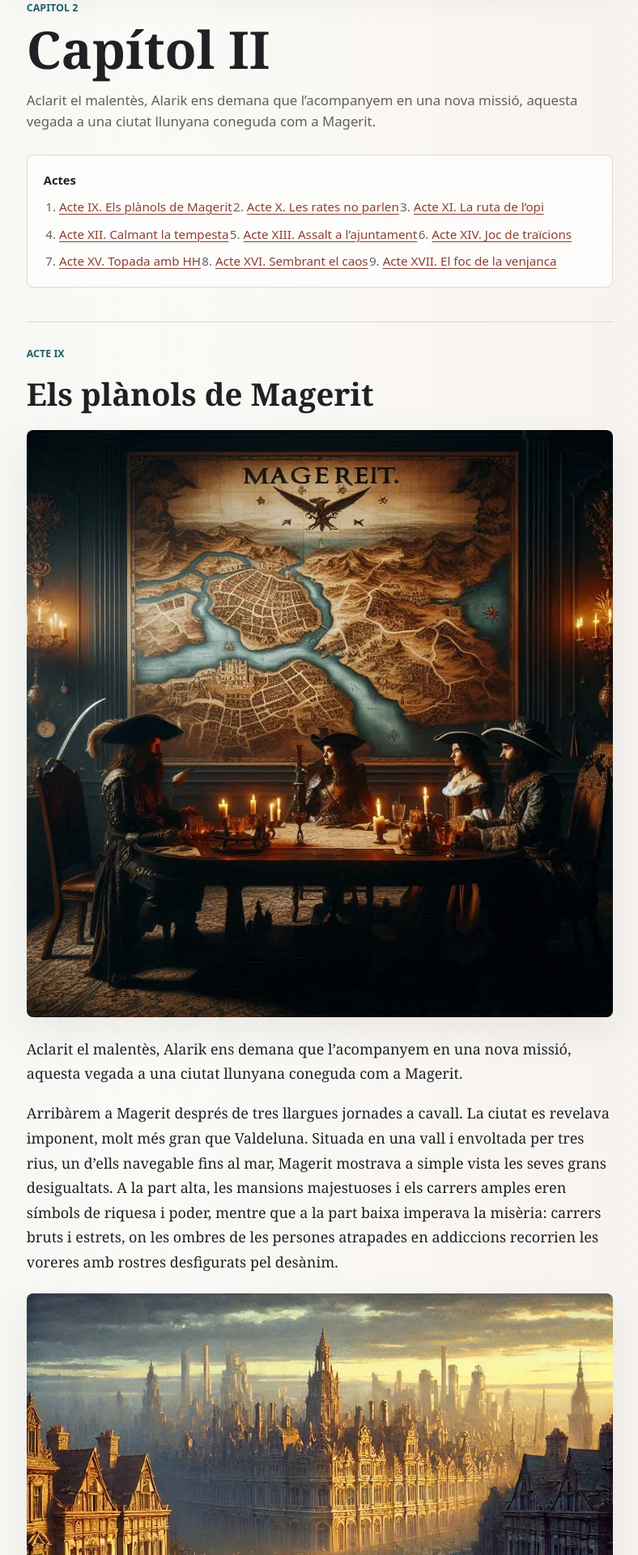
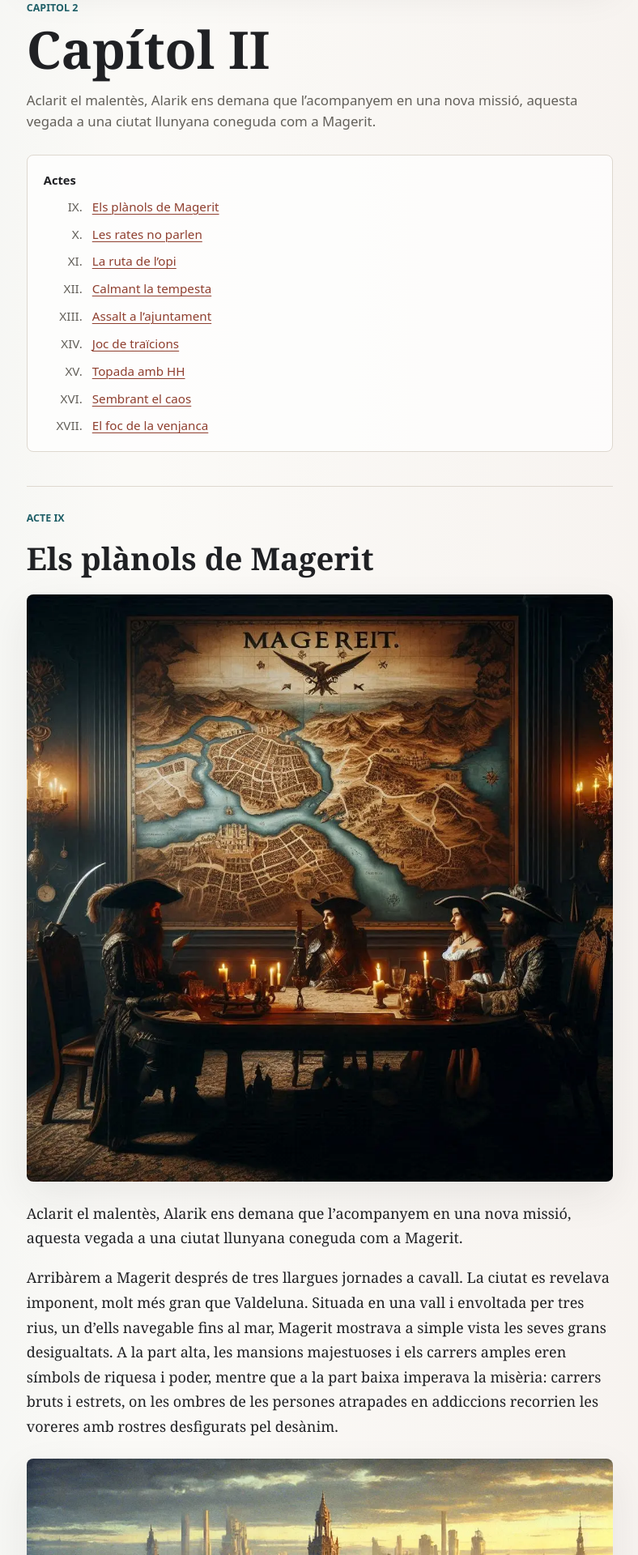
Before and after one commit to xafarre/diaridenreiv, a Jekyll site: the page built from diari/capitol02/index.md, in a window 1280 px wide. Shown: the part 580-2500 px from the top of the page at 81% size, without its empty margins (245-1033 px from the left). Built offline with Jekyll 4.4.1, drawn with Linux system fonts in a browser that asks for light colours.

Commit message:
Modified Actes list layout and style

```diff
--- a/_layouts/capitol.html
+++ b/_layouts/capitol.html
@@ -24,7 +24,11 @@ layout: default
       <h2>Actes</h2>
       <ol>
         {% for acte in actes %}
-          <li><a href="#acte-{{ acte.order }}">{% if acte.label %}{{ acte.label }}{% else %}Acte {{ acte.order }}{% endif %}. {{ acte.title }}</a></li>
+          {% assign acte_marker = acte.label | remove: "Acte " %}
+          <li>
+            <span class="act-index-marker">{% if acte.label %}{{ acte_marker }}{% else %}{{ acte.order }}{% endif %}.</span>
+            <a href="#acte-{{ acte.order }}">{{ acte.title }}</a>
+          </li>
         {% endfor %}
       </ol>
     </nav>
--- a/assets/css/style.css
+++ b/assets/css/style.css
@@ -187,14 +187,29 @@ img {
 }
 
 .act-index ol {
-  display: flex;
-  flex-wrap: wrap;
-  gap: 8px 18px;
   margin: 0;
-  padding-left: 1.2rem;
+  padding: 0;
   color: var(--muted);
   font-family: system-ui, -apple-system, BlinkMacSystemFont, "Segoe UI", sans-serif;
   font-size: 0.95rem;
+  list-style: none;
+}
+
+.act-index li {
+  display: grid;
+  grid-template-columns: 3rem minmax(0, 1fr);
+  column-gap: 0.75rem;
+  align-items: baseline;
+}
+
+.act-index li + li {
+  margin-top: 8px;
+}
+
+.act-index-marker {
+  color: var(--muted);
+  font-variant-numeric: tabular-nums;
+  text-align: right;
 }
 
 .chapter-content,
@@ -264,7 +279,7 @@ img {
     padding-right: 18px;
   }
 
-  .act-index ol {
-    display: block;
+  .act-index li {
+    grid-template-columns: 2.6rem minmax(0, 1fr);
   }
 }
```
